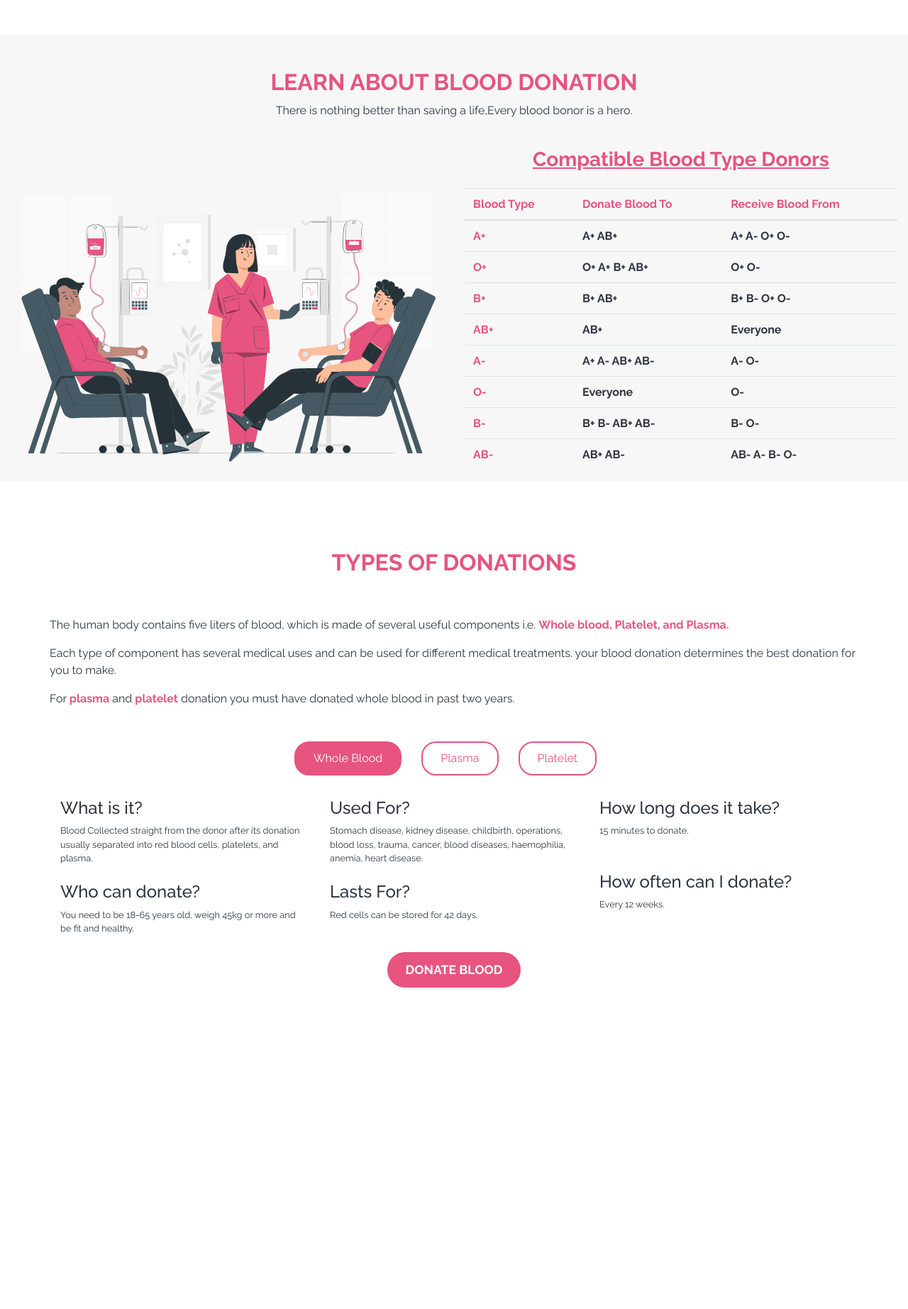
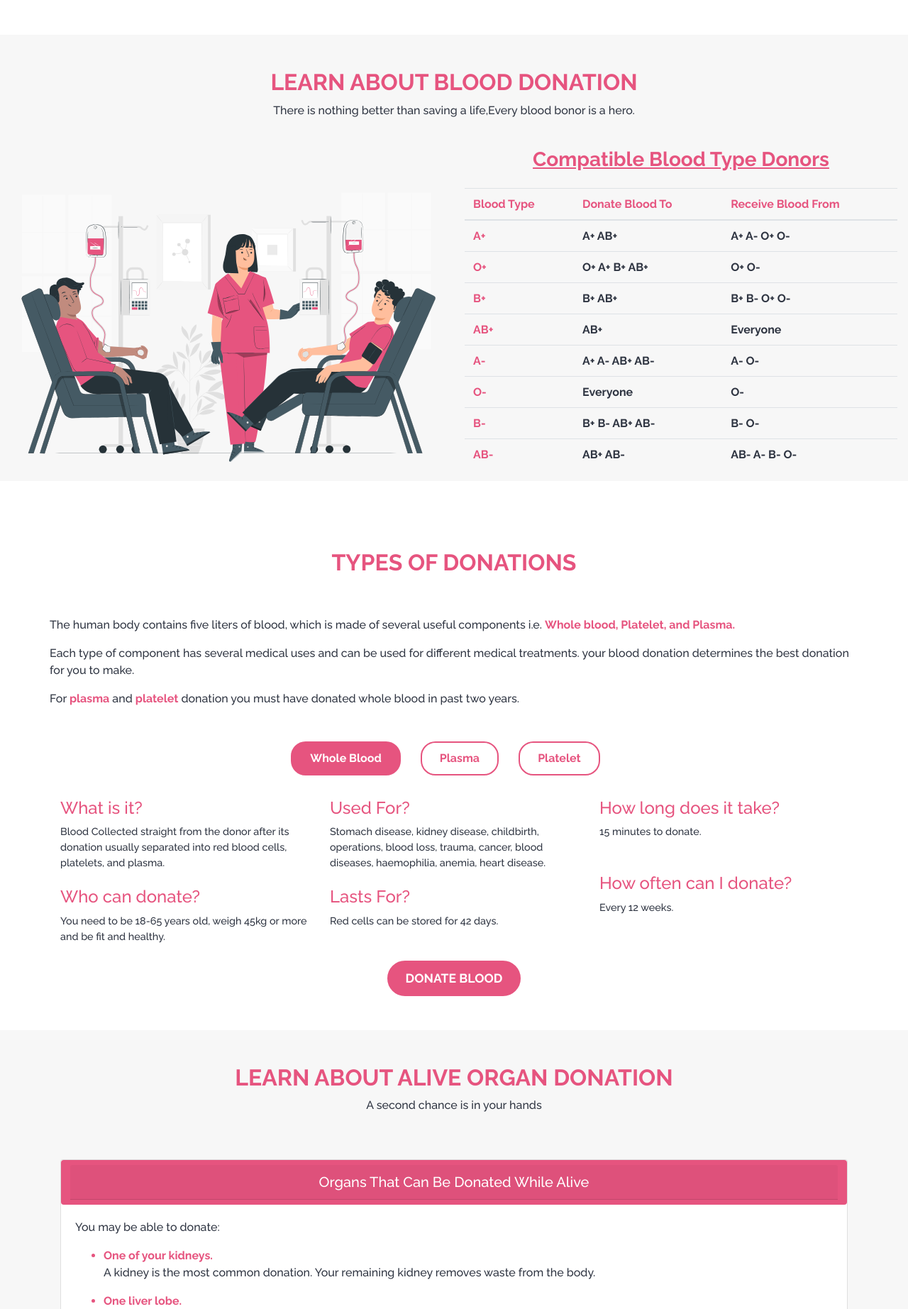
Before and after one commit to Life-line-iiitk/life-line, a PHP site: page / in a window 1280 px wide. Shown: the part 2092-3937 px from the top of the page at 71% size. Before the commit the page ends 3484 px from the top, so only its background shows below. Run offline with PHP 8.4, Linux system fonts and the light colour scheme.

Commit message:
Organ Donation part Completed

```diff
--- a/assets/styles/index_styles.css
+++ b/assets/styles/index_styles.css
@@ -3,6 +3,15 @@
     font-weight: 600;
 }
 
+p
+{
+    font-weight: 500;
+}
+small
+{
+    font-weight: 500;
+    font-size: 0.9rem;
+}
 .link-btn
 {
     font-size:1.1rem;
@@ -88,6 +97,7 @@ td
 .tab-links
 {
     cursor:pointer;
+    font-weight:bolder;
     background-color: var(--white);
     border:0.15rem solid var(--red);
     color: var(--red);
@@ -108,6 +118,10 @@ td
     animation: fadeEffect 1s;
 }
 
+.content h4 {
+    color: var(--red);
+}
+
 span
 {
     color: var(--red);
@@ -120,6 +134,29 @@ span
   to {opacity: 1;}
 }
 
+.accordion-list li
+{
+    color: var(--red);
+    font-weight:bold;
+}
+
+.btn-link
+{
+    background-color: var(--red);
+    text-decoration: none;
+    transition: all 0.6s;
+}
+.btn-link:hover
+{
+    transform:scale(1.02);
+    color: var(--white);
+    text-decoration: none;
+}
+
+.btn-link h5
+{
+    color: var(--white);
+}
 @media screen and (max-width: 768px) {
     .row-odd
     {
--- a/index.html
+++ b/index.html
@@ -82,7 +82,9 @@
                     </div>
                     <div class="col-md-5 mt-5">
                         <h1 class="display-4 mt-5">Blood Donation</h1>
-                        <h4 class="mt-3">"Your droplets of blood may create an ocean of happiness"</h4>
+                        <h4 class="mt-3">Your droplets of blood may create an ocean of happiness
+                            <br><br> "Donte Blood,Save Lives"
+                        </h4>
 
                         <div class="row mt-4 text-center">
                             <div class="col-md-6 mt-2">
@@ -102,7 +104,7 @@
                         <img src="./assets/images/organ-hero.png" class="img-fluid" alt="...">
                     </div>
                     <div class="col-md-5 mt-5">
-                        <h1 class="display-4 mt-5">Organ Donation</h1>
+                        <h1 class="display-4 mt-5">Alive Organ Donation</h1>
                         <h4 class="mt-3">"The need is constant, the gratification is instant, Donate Organs"</h4>
 
                         <div class="row mt-4 text-center">
@@ -407,6 +409,137 @@
     <div class="col text-center mt-4">
         <a href="#" class="btn link-btn" style="color:var(--white);background-color:var(--red)">DONATE BLOOD</a>
     </div>
+
+
+    <div class="container-fluid mt-5 learn">
+        <div class="row mt-5" id="about">
+            <div class="col text-center mt-5">
+                <h2 class="cause">LEARN ABOUT ALIVE ORGAN DONATION</h2>
+                <p>A second chance is in your hands</p>
+            </div>
+        </div>
+
+        <div class="container mt-5">
+            <div id="accordion">
+                <div class="card mt-3">
+                    <button class="btn btn-link" data-toggle="collapse" data-target="#collapseOne" aria-expanded="true"
+                        aria-controls="collapseOne">
+                        <div class="card-header" id="headingOne">
+                            <h5 class="mb-0">
+                                Organs That Can Be Donated While Alive
+                            </h5>
+                        </div>
+                    </button>
+
+                    <div id="collapseOne" class="collapse show" aria-labelledby="headingOne" data-parent="#accordion">
+                        <div class="card-body">
+                            <p>You may be able to donate:</p>
+                            <ul class="accordion-list">
+                                <li>
+                                    One of your kidneys.
+                                </li>
+                                <p>A kidney is the most common donation. Your remaining kidney removes waste from
+                                    the body.</p>
+                                <li>
+                                    One liver lobe.
+                                </li>
+                                <p>Cells in the remaining lobe grow or refresh until your liver is almost its original
+                                    size. This happens in a short amount
+                                    of time for both you and the receiving patient.</p>
+                                <li>
+                                    A lung or part of a lung, part of the pancreas, or part of the intestines.
+                                </li>
+                                <p>These organs don’t regrow. Both the portion you donate and the portion that remains
+                                    function fully.</p>
+
+                            </ul>
+                        </div>
+                    </div>
+                </div>
+                <div class="card mt-3">
+                    <button class="btn btn-link collapsed" data-toggle="collapse" data-target="#collapseTwo"
+                        aria-expanded="false" aria-controls="collapseTwo">
+                        <div class="card-header" id="headingTwo">
+                            <h5 class="mb-0">
+                                Tissue That Can Be Donated While Alive
+                            </h5>
+                        </div>
+                    </button>
+                    <div id="collapseTwo" class="collapse" aria-labelledby="headingTwo" data-parent="#accordion">
+                        <div class="card-body">
+                            <p>You may be able to donate:</p>
+                            <ul class="accordion-list">
+                                <li>
+                                    Skin—after surgeries such as a tummy tuck.
+                                </li>
+                                <li>Bone—after knee and hip replacements.</li>
+                                <li>Healthy cells from bone marrow and umbilical cord blood.</li>
+                                <li>Amnion —donated after childbirth.</li>
+                            </ul>
+                            <p>You can donate blood or bone marrow more than once. They regrow and the body replaces
+                                them after you donate.</p>
+                        </div>
+                    </div>
+                </div>
+
+                <div class="card mt-3">
+                    <button class="btn btn-link collapsed" data-toggle="collapse" data-target="#collapseThree"
+                        aria-expanded="false" aria-controls="collapseThree">
+                        <div class="card-header" id="headingThree">
+                            <h5 class="mb-0">
+                                Ability to Donate
+                            </h5>
+                        </div>
+                    </button>
+                    <div id="collapseThree" class="collapse" aria-labelledby="headingThree" data-parent="#accordion">
+                        <div class="card-body">
+                            <p>
+                                Doctors at a transplant center check you over. They need to be sure you’re a good living
+                                donor.
+                                <br><br>
+                                They don’t want you to suffer any negative physical, or emotional outcome.
+                                <br><br>
+                                Your body should be in good health. You also shouldn’t have diabetes, cancer, high blood
+                                pressure, kidney disease, or
+                                heart disease, now or in the past.
+                            </p>
+                        </div>
+                    </div>
+                </div>
+
+                <div class="card mt-3">
+                    <button class="btn btn-link collapsed" data-toggle="collapse" data-target="#collapseFour"
+                        aria-expanded="false" aria-controls="collapseFour">
+                        <div class="card-header" id="headingFour">
+                            <h5 class="mb-0">
+                                Long-Term Effects You Should Expect
+                            </h5>
+                        </div>
+                    </button>
+                    <div id="collapseFour" class="collapse" aria-labelledby="headingFour" data-parent="#accordion">
+                        <div class="card-body">
+                            <p>
+                                Transplant centers follow-up with living donors. On average, living donors do well over
+                                the long term.
+                                There are questions about how stress affects the remaining organ. There could be slight
+                                medical problems that don’t
+                                develop until many years after you donate. We don’t know the effects at this time.
+                                <br><br>
+                                Right now, the National Institutes of Health (NIH) is collecting information from living
+                                donors. They want to see how
+                                they do over time.
+                            </p>
+                        </div>
+                    </div>
+                </div>
+            </div>
+        </div>
+        <div class="col text-center mt-5 mb-5">
+            <a href="#" class="btn link-btn" style="color:var(--white);background-color:var(--red)">DONATE ORGANS</a>
+        </div>
+    </div>
+
+
 </body>
 
 </html>
```
